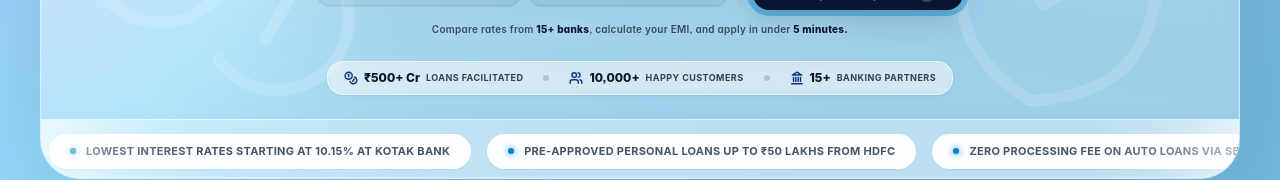
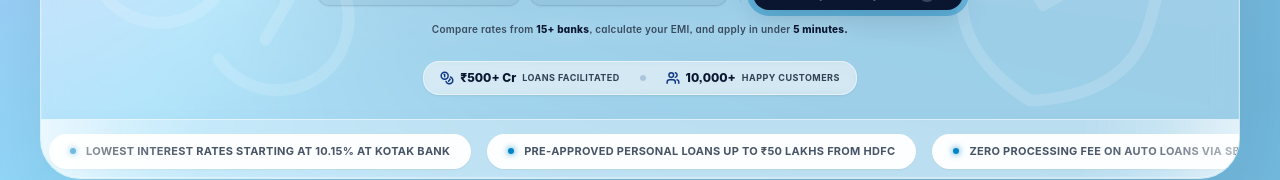
Before and after one commit to ankitmehtacode/Pryme-Frontend, a React (Vite) app: page / in a window 1280 px wide. Shown: the part 313-493 px from the top of the page. Built offline with nearby package versions, Linux system fonts and the light colour scheme; no server answers.

Commit message:
feat: remove banking partners trust indicator from hero stats

```diff
--- a/src/components/home/HeroSection.tsx
+++ b/src/components/home/HeroSection.tsx
@@ -453,14 +453,6 @@
               </span>
               <span className="text-[9px] text-slate-700 font-bold uppercase tracking-wider">Happy Customers</span>
             </div>
-            <div className="hidden sm:block w-1.5 h-1.5 rounded-full bg-[#103783]/20" />
-            <div className="flex items-center gap-1.5">
-              <Landmark className="w-3.5 h-3.5 text-[#103783]" strokeWidth={2.5} />
-              <span className="text-[11px] sm:text-xs font-extrabold text-[#0a1530]">
-                <MiniCountUp to={15} suffix="+" />
-              </span>
-              <span className="text-[9px] text-slate-700 font-bold uppercase tracking-wider">Banking Partners</span>
-            </div>
           </div>
         </div>
 
```
